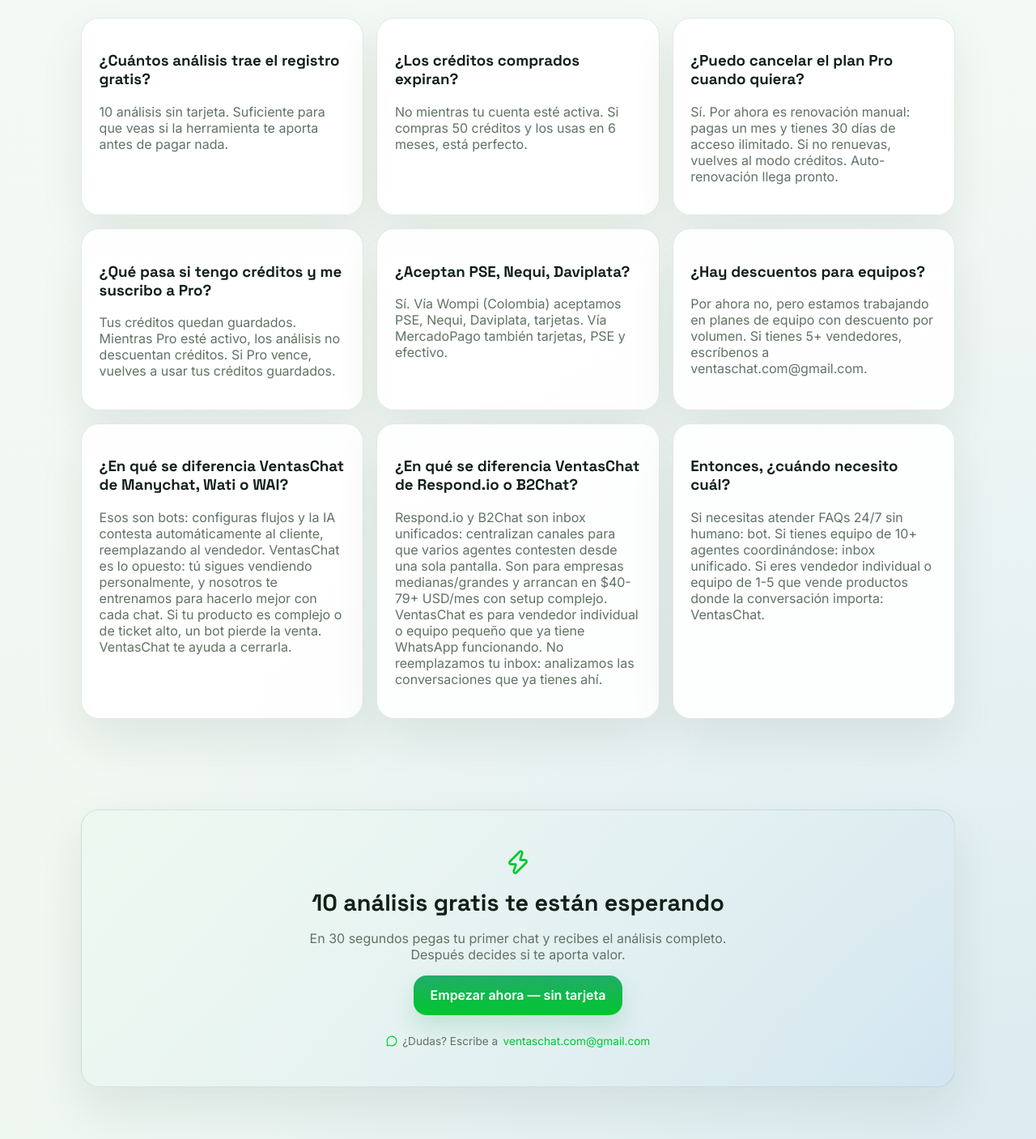
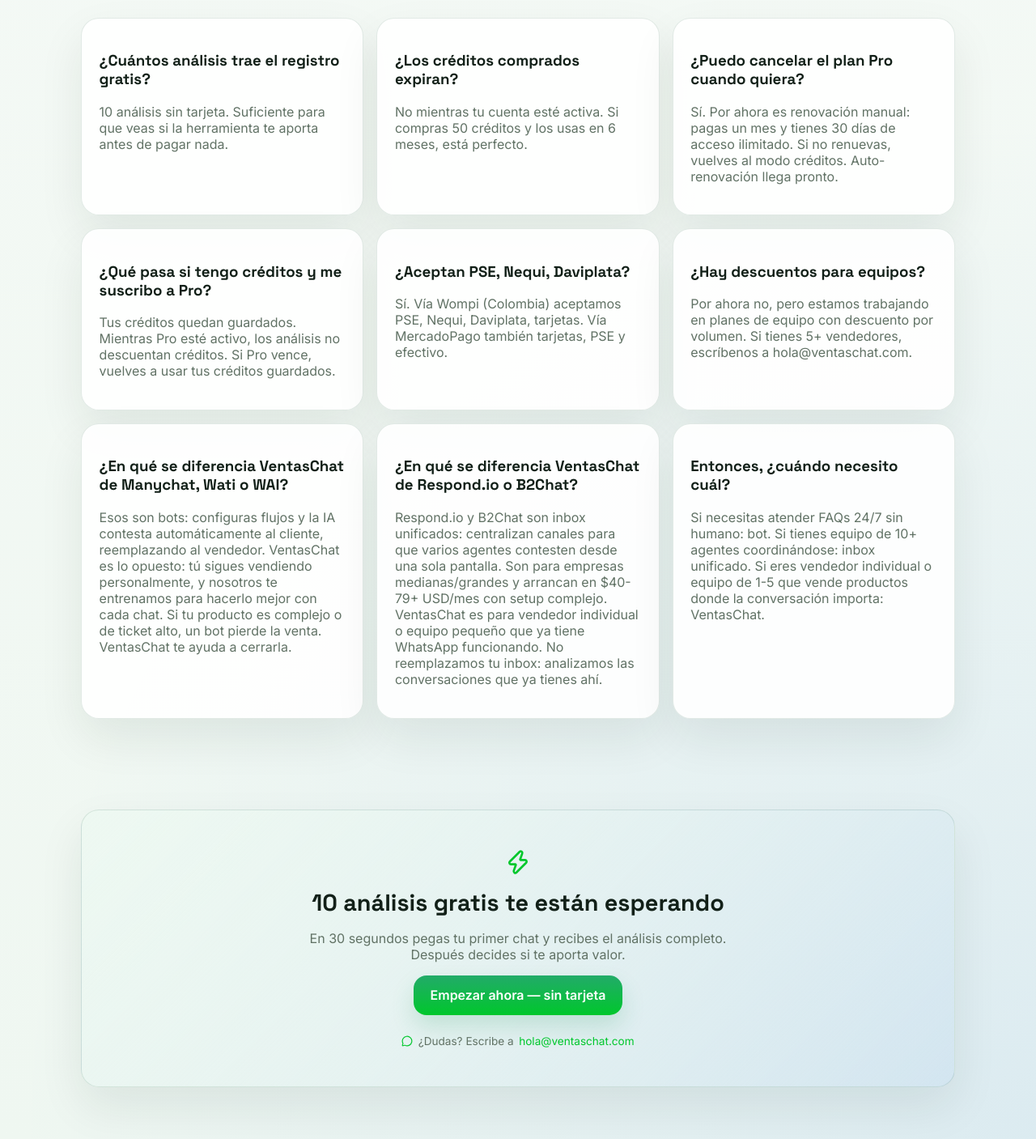
Before and after one commit to ventaschatcom-eng/ventaschat, a Next.js app: page /pricing in a window 1280 px wide. Shown: the part 2935-4342 px from the top of the page at 81% size. Built offline with nearby package versions, Linux system fonts and the light colour scheme; no server answers.

Commit message:
fix: reemplazar gmail por hola@ventaschat.com en páginas públicas

```diff
--- a/app/page.tsx
+++ b/app/page.tsx
@@ -914,7 +914,7 @@
             </p>
             <div className="contact-meta">
               <strong>Email:</strong>{" "}
-              <a href="mailto:ventaschat.com@gmail.com">ventaschat.com@gmail.com</a>
+              <a href="mailto:hola@ventaschat.com">hola@ventaschat.com</a>
             </div>
           </div>
           <a
@@ -939,7 +939,7 @@
             <Link href="/pricing">Precios</Link>
             <Link href="/privacy">Privacidad</Link>
             <Link href="/terms">Términos</Link>
-            <a href="mailto:ventaschat.com@gmail.com">Contacto</a>
+            <a href="mailto:hola@ventaschat.com">Contacto</a>
           </div>
         </div>
       </footer>
--- a/app/pricing/page.tsx
+++ b/app/pricing/page.tsx
@@ -56,7 +56,7 @@
   },
   {
     q: "¿Hay descuentos para equipos?",
-    a: "Por ahora no, pero estamos trabajando en planes de equipo con descuento por volumen. Si tienes 5+ vendedores, escríbenos a ventaschat.com@gmail.com.",
+    a: "Por ahora no, pero estamos trabajando en planes de equipo con descuento por volumen. Si tienes 5+ vendedores, escríbenos a hola@ventaschat.com.",
   },
   {
     q: "¿En qué se diferencia VentasChat de Manychat, Wati o WAI?",
@@ -275,7 +275,7 @@
           </Link>
           <div className="pricing-final-meta">
             <MessageCircle size={14} /> ¿Dudas? Escribe a{" "}
-            <a href="mailto:ventaschat.com@gmail.com">ventaschat.com@gmail.com</a>
+            <a href="mailto:hola@ventaschat.com">hola@ventaschat.com</a>
           </div>
         </section>
       </main>
--- a/app/privacy/page.tsx
+++ b/app/privacy/page.tsx
@@ -26,7 +26,7 @@
           <p>
             VentasChat es un servicio operado para ofrecer análisis de conversaciones
             comerciales de mensajería con inteligencia artificial. Si necesitas contactarnos,
-            puedes escribir a <a href="mailto:ventaschat.com@gmail.com">ventaschat.com@gmail.com</a>.
+            puedes escribir a <a href="mailto:hola@ventaschat.com">hola@ventaschat.com</a>.
           </p>
 
           <h2>2. Datos que recolectamos</h2>
@@ -114,7 +114,7 @@
           <h2>10. Contacto</h2>
           <p>
             Para cualquier consulta sobre esta política o tus datos, escríbenos a{" "}
-            <a href="mailto:ventaschat.com@gmail.com">ventaschat.com@gmail.com</a>.
+            <a href="mailto:hola@ventaschat.com">hola@ventaschat.com</a>.
           </p>
         </article>
       </main>
--- a/app/terms/page.tsx
+++ b/app/terms/page.tsx
@@ -125,7 +125,7 @@
           <h2>11. Contacto</h2>
           <p>
             Para cualquier consulta sobre estos términos, escribe a{" "}
-            <a href="mailto:ventaschat.com@gmail.com">ventaschat.com@gmail.com</a>.
+            <a href="mailto:hola@ventaschat.com">hola@ventaschat.com</a>.
           </p>
         </article>
       </main>
```
